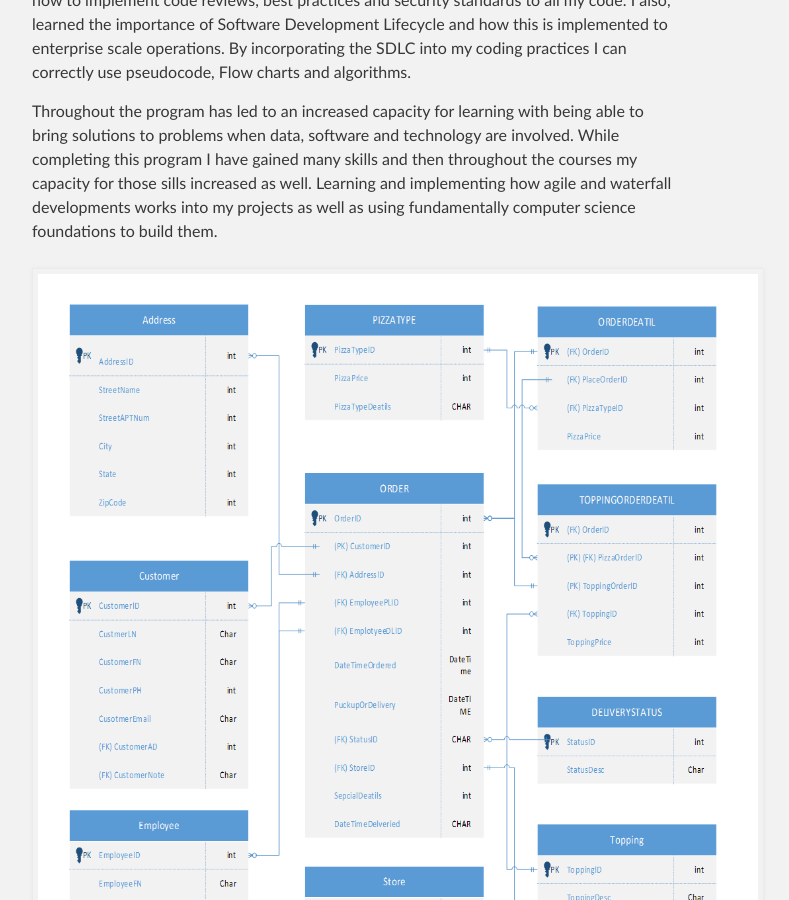
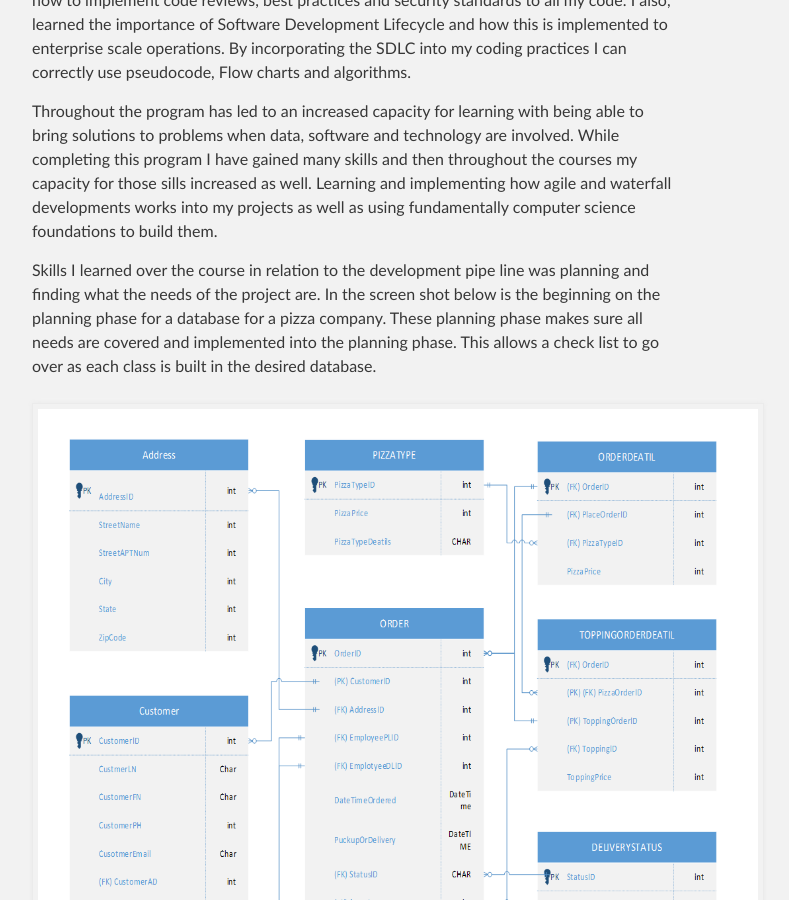
Before and after one commit to pages-themes/slate, a Jekyll site: the page built from index.md, in a window 1280 px wide and 900 px high, scrolled down 1176 px. Shown: the whole window, without its empty margins (288-1077 px from the left). Built offline with Jekyll 4.4.1, drawn with Linux system fonts in a browser that asks for light colours; our own code applies the rules of GitHub Pages for plain Markdown files.

Commit message:
Update index.md

```diff
--- a/index.md
+++ b/index.md
@@ -24,6 +24,8 @@ This ePortfolio integrates the knowledge and skills I gained and developed throu
 I began my computer science journey starting in April 2019.  I decided on the computer science program because of my passion for working with and technology and software.  While in this program I gained knowledge and skills in many different applications.  I have improved my organization skills, attention to detail and understanding how workflow works when dealing with software development.  With going through this program, I have learned how to implement code reviews, best practices and security standards to all my code.  I also, learned the importance of Software Development Lifecycle and how this is implemented to enterprise scale operations.  By incorporating the SDLC into my coding practices I can correctly use pseudocode, Flow charts and algorithms.
 
 Throughout the program has led to an increased capacity for learning with being able to bring solutions to problems when data, software and technology are involved.  While completing this program I have gained many skills and then throughout the courses my capacity for those sills increased as well.  Learning and implementing how agile and waterfall developments works into my projects as well as using fundamentally computer science foundations to build them.
+
+Skills I learned over the course in relation to the development pipe line was planning and finding what the needs of the project are.  In the screen shot below is the beginning on the planning phase for a database for a pizza company.  These planning phase makes sure all needs are covered and implemented into the planning phase.  This allows a check list to go over as each class is built in the desired database.
 
 <div style="text-align: center;">
     <img src="assets/images/Screenshot%20(235).png" width="720px" title="test" />
```
